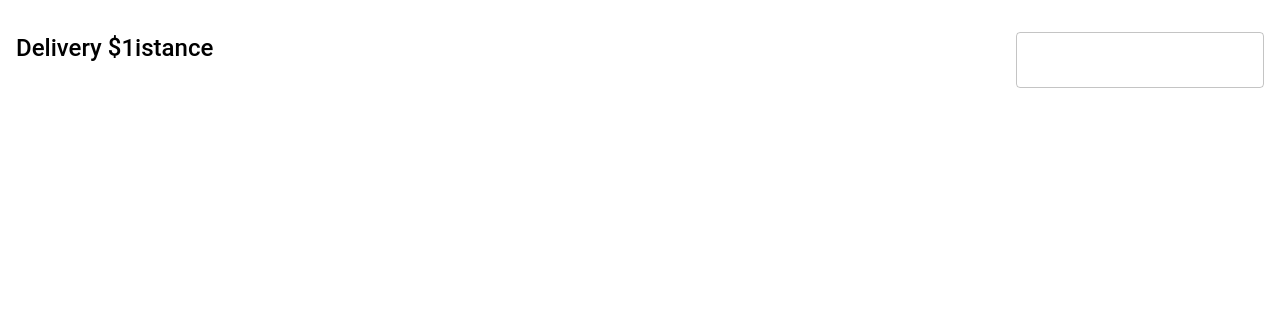
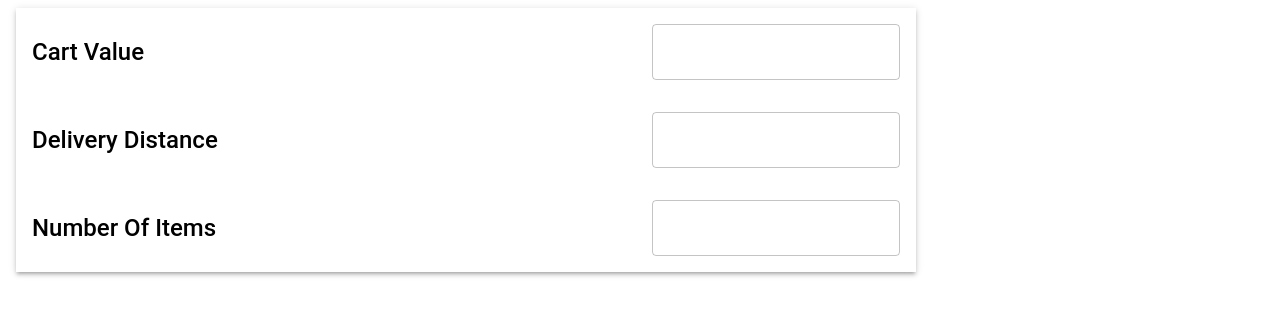
Before and after one commit to wangc9/delivery-fee-calculator, a React (Vite) app: page / in a window 1280 px wide. Shown: the top 316 px of the page. Built offline with nearby package versions, Linux system fonts and the light colour scheme.

Commit message:
Feat: Add tests in CI and improve accessibility

```diff
--- a/src/features/textField/HookedTextField.tsx
+++ b/src/features/textField/HookedTextField.tsx
@@ -10,7 +10,7 @@ export interface TextFieldType {
 export default function HookedTextField(prop: TextFieldType) {
   const { type, name } = prop;
 
-  const nameWithSpace = name.replace(/[A-Z]/g, ' $1');
+  const nameWithSpace = name.replace(/([A-Z])/g, ' $1');
   const displayName =
     nameWithSpace.charAt(0).toUpperCase() + nameWithSpace.slice(1);
 
@@ -23,8 +23,8 @@ export default function HookedTextField(prop: TextFieldType) {
       sx={{
         display: 'flex',
         justifyContent: 'space-between',
-        width: 'inherit',
-        padding: theme.spacing(4, 2),
+        alignItems: 'center',
+        padding: theme.spacing(2, 2),
       }}
     >
       <Typography key={`${name}-typography`} variant="h5" fontWeight={500}>
@@ -33,7 +33,9 @@ export default function HookedTextField(prop: TextFieldType) {
       <TextField
         inputProps={{
           'data-test-id': name,
+          'aria-label': displayName,
         }}
+        required
         name={`${name}-textfield`}
         value={property.value}
         onChange={property.onChange}
--- a/src/main.tsx
+++ b/src/main.tsx
@@ -4,6 +4,7 @@ import { createRoot } from 'react-dom/client';
 // import App from './App';
 // import { store } from './app/store';
 import './index.css';
+import { Box } from '@mui/material';
 import HookedTextField from './features/textField/HookedTextField';
 
 const container = document.getElementById('root');
@@ -15,7 +16,28 @@ if (container) {
     <React.StrictMode>
       {/* <Provider store={store}> */}
       <main>
-        <HookedTextField type="float" name="deliveryDistance" />
+        <fieldset style={{ borderColor: 'transparent' }}>
+          <Box
+            sx={{
+              display: 'flex',
+              flexDirection: 'column',
+              width: {
+                xs: '100vw',
+                sm: '100vw',
+                md: '100vw',
+                lg: 900,
+                xl: 900,
+              },
+              backgroundColor: '#ffffff',
+              boxShadow: 3,
+              padding: '16 8 16 8',
+            }}
+          >
+            <HookedTextField type="float" name="cartValue" />
+            <HookedTextField type="number" name="deliveryDistance" />
+            <HookedTextField type="number" name="numberOfItems" />
+          </Box>
+        </fieldset>
       </main>
 
       {/* </Provider> */}
```
Also changed, not shown: 1 other file (tests, documents, lock files or other folders).
